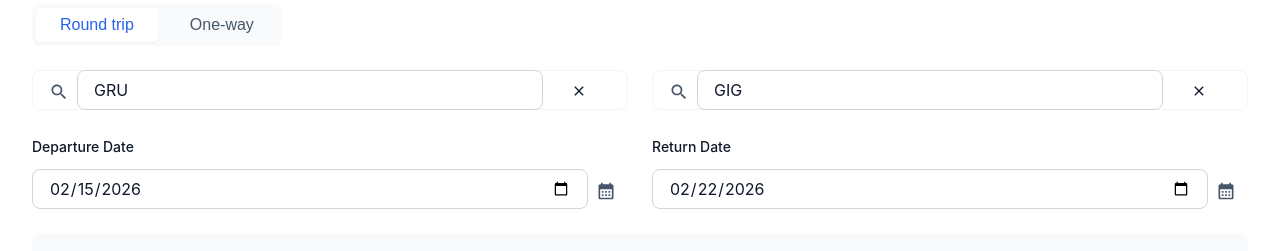
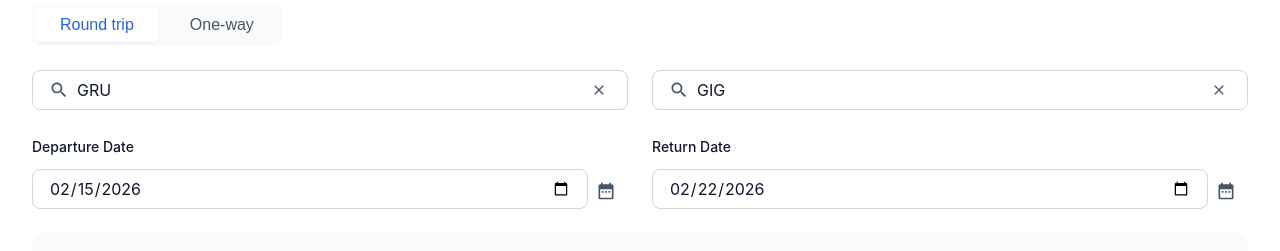
Before and after one commit to jonasmontero/rustbook, an Angular app: page /search in a window 1280 px wide. Shown: the part 177-428 px from the top of the page. Built offline with nearby package versions, Linux system fonts and the light colour scheme.

Commit message:
fix(design-system): register icon svg paths and fix search field input styling

```diff
--- a/src/app/design-system/atoms/icon/icon.atom.ts
+++ b/src/app/design-system/atoms/icon/icon.atom.ts
@@ -1,7 +1,6 @@
 import { Component, Input } from '@angular/core';
 import { CommonModule } from '@angular/common';
 
-undefined
 @Component({
   selector: 'atom-icon',
   standalone: true,
@@ -22,50 +21,84 @@ undefined
   styleUrls: ['./icon.atom.scss'],
 })
 export class IconAtom {
-  /** ome do ícone do registry */
   @Input() name: string = 'search';
-
-  /** amanho do ícone */
   @Input() size: 'sm' | 'md' | 'lg' | 'xl' = 'md';
-
-  /** or customizada (opcional, usa currentColor por padrão) */
   @Input() color?: string;
 
-  /** egistry de SVG paths */
   private iconPaths: Record<string, string> = {
+    dashboard:
+      'M3 13h8V3H3v10zm0 8h8v-6H3v6zm10 0h8V11h-8v10zm0-18v6h8V3h-8z',
+    search:
+      'M15.5 14h-.79l-.28-.27C15.41 12.59 16 11.11 16 9.5 16 5.91 13.09 3 9.5 3S3 5.91 3 9.5 5.91 16 9.5 16c1.61 0 3.09-.59 4.23-1.57l.27.28v.79l5 4.99L20.49 19l-4.99-5zm-6 0C7.01 14 5 11.99 5 9.5S7.01 5 9.5 5 14 7.01 14 9.5 11.99 14 9.5 14z',
     plane:
       'M21 16v-2l-8-5V3.5c0-.83-.67-1.5-1.5-1.5S10 2.67 10 3.5V9l-8 5v2l8-2.5V19l-2 1.5V22l3.5-1 3.5 1v-1.5L13 19v-5.5l8 2.5z',
     calendar:
-      'M19 4h-1V2h-2v2H8V2H6v2H5c-1.11 0-1.99.9-1.99 2L3 20c0 1.1.89 2 2 2h14c1.1 0 2-.9 2-2V6c0-1.1-.9-2-2-2zm0 16H5V10h14v10zM9 14H7v-2h2v2zm4 0h-2v-2h2v2zm4 0h-2v-2h2v2zm-8 4H7v-2h2v2zm4 0h-2v-2h2v2zm4 0h-2v-2h2v2z',
-    search:
-      'M15.5 14h-.79l-.28-.27C15.41 12.59 16 11.11 16 9.5 16 5.91 13.09 3 9.5 3S3 5.91 3 9.5 5.91 16 9.5 16c1.61 0 3.09-.59 4.23-1.57l.27.28v.79l5 4.99L20.49 19l-4.99-5zm-6 0C7.01 14 5 11.99 5 9.5S7.01 5 9.5 5 14 7.01 14 9.5 11.99 14 9.5 14z',
+      'M19 4h-1V2h-2v2H8V2H6v2H5c-1.11 0-1.99.9-1.99 2L3 20c0 1.1.89 2 2 2h14c1.1 0 2-.9 2-2V6c0-1.1-.9-2-2-2zm0 16H5V10h14v10zM9 14H7v-2h2v2zm4 0h-2v-2h2v2zm4 0h-2v-2h2v2z',
+    compare:
+      'M10 3H5c-1.1 0-2 .9-2 2v14c0 1.1.9 2 2 2h5v2h2V1h-2v2zm-5 16V5h5v14H5zm14-16h-5v2h5v14h-5v2h5c1.1 0 2-.9 2-2V5c0-1.1-.9-2-2-2z',
+    analytics:
+      'M19 3H5c-1.1 0-2 .9-2 2v14c0 1.1.9 2 2 2h14c1.1 0 2-.9 2-2V5c0-1.1-.9-2-2-2zM9 17H7v-7h2v7zm4 0h-2V7h2v10zm4 0h-2v-4h2v4z',
+    chart:
+      'M3.5 18.49l6-6.01 4 4L22 6.92l-1.41-1.41-7.09 7.97-4-4L2 16.99z',
+    history:
+      'M13 3a9 9 0 0 0-9 9H1l3.89 3.89.07.14L9 12H6c0-3.87 3.13-7 7-7s7 3.13 7 7-3.13 7-7 7c-1.93 0-3.68-.79-4.94-2.06l-1.42 1.42A8.954 8.954 0 0 0 13 21a9 9 0 0 0 0-18zm-1 5v5l4.28 2.54.72-1.21-3.5-2.08V8H12z',
+    price:
+      'M21.41 11.58l-9-9C12.05 2.22 11.55 2 11 2H4c-1.1 0-2 .9-2 2v7c0 .55.22 1.05.59 1.42l9 9c.36.36.86.58 1.41.58.55 0 1.05-.22 1.41-.59l7-7c.37-.36.59-.86.59-1.41 0-.55-.23-1.06-.59-1.42zM5.5 7C4.67 7 4 6.33 4 5.5S4.67 4 5.5 4 7 4.67 7 5.5 6.33 7 5.5 7z',
+    tag:
+      'M21.41 11.58l-9-9C12.05 2.22 11.55 2 11 2H4c-1.1 0-2 .9-2 2v7c0 .55.22 1.05.59 1.42l9 9c.36.36.86.58 1.41.58.55 0 1.05-.22 1.41-.59l7-7c.37-.36.59-.86.59-1.41 0-.55-.23-1.06-.59-1.42zM5.5 7C4.67 7 4 6.33 4 5.5S4.67 4 5.5 4 7 4.67 7 5.5 6.33 7 5.5 7z',
+    user:
+      'M12 12c2.21 0 4-1.79 4-4s-1.79-4-4-4-4 1.79-4 4 1.79 4 4 4zm0 2c-2.67 0-8 1.34-8 4v2h16v-2c0-2.66-5.33-4-8-4z',
+    menu:
+      'M3 18h18v-2H3v2zm0-5h18v-2H3v2zm0-7v2h18V6H3z',
+    filter:
+      'M10 18h4v-2h-4v2zM3 6v2h18V6H3zm3 7h12v-2H6v2z',
+    'chevron-down':
+      'M16.59 8.59L12 13.17 7.41 8.59 6 10l6 6 6-6z',
+    'chevron-up':
+      'M12 8l-6 6 1.41 1.41L12 10.83l4.59 4.58L18 14z',
+    'chevron-right':
+      'M10 6L8.59 7.41 13.17 12l-4.58 4.59L10 18l6-6z',
+    'chevron-left':
+      'M15.41 7.41L14 6l-6 6 6 6 1.41-1.41L10.83 12z',
     'arrow-right':
       'M12 4l-1.41 1.41L16.17 11H4v2h12.17l-5.58 5.59L12 20l8-8z',
     'arrow-left':
       'M20 11H7.83l5.59-5.59L12 4l-8 8 8 8 1.41-1.41L7.83 13H20v-2z',
-    'chevron-down': 'M16.59 8.59L12 13.17 7.41 8.59 6 10l6 6 6-6z',
     check:
       'M9 16.17L4.83 12l-1.42 1.41L9 19 21 7l-1.41-1.41z',
-    x: 'M19 6.41L17.59 5 12 10.59 6.41 5 5 6.41 10.59 12 5 17.59 6.41 19 12 13.41 17.59 19 19 17.59 13.41 12z',
-    star: 'M12 17.27L18.18 21l-1.64-7.03L22 9.24l-7.19-.61L12 2 9.19 8.63 2 9.24l5.46 4.73L5.82 21z',
+    x:
+      'M19 6.41L17.59 5 12 10.59 6.41 5 5 6.41 10.59 12 5 17.59 6.41 19 12 13.41 17.59 19 19 17.59 13.41 12z',
+    star:
+      'M12 17.27L18.18 21l-1.64-7.03L22 9.24l-7.19-.61L12 2 9.19 8.63 2 9.24l5.46 4.73L5.82 21z',
     heart:
       'M12 21.35l-1.45-1.32C5.4 15.36 2 12.28 2 8.5 2 5.42 4.42 3 7.5 3c1.74 0 3.41.81 4.5 2.09C13.09 3.81 14.76 3 16.5 3 19.58 3 22 5.42 22 8.5c0 3.78-3.4 6.86-8.55 11.54L12 21.35z',
-    info: 'M12 2C6.48 2 2 6.48 2 12s4.48 10 10 10 10-4.48 10-10S17.52 2 12 2zm1 15h-2v-6h2v6zm0-8h-2V7h2v2z',
+    info:
+      'M12 2C6.48 2 2 6.48 2 12s4.48 10 10 10 10-4.48 10-10S17.52 2 12 2zm1 15h-2v-6h2v6zm0-8h-2V7h2v2z',
     warning:
       'M1 21h22L12 2 1 21zm12-3h-2v-2h2v2zm0-4h-2v-4h2v4z',
-    user: 'M12 12c2.21 0 4-1.79 4-4s-1.79-4-4-4-4 1.79-4 4 1.79 4 4 4zm0 2c-2.67 0-8 1.34-8 4v2h16v-2c0-2.66-5.33-4-8-4z',
-    menu: 'M3 18h18v-2H3v2zm0-5h18v-2H3v2zm0-7v2h18V6H3z',
-    filter:
-      'M10 18h4v-2h-4v2zM3 6v2h18V6H3zm3 7h12v-2H6v2z',
+    baggage:
+      'M19 6h-3V4c0-1.1-.9-2-2-2h-4c-1.1 0-2 .9-2 2v2H5c-1.1 0-2 .9-2 2v11c0 1.1.9 2 2 2h14c1.1 0 2-.9 2-2V8c0-1.1-.9-2-2-2zm-9-2h4v2h-4V4zm9 15H5V8h14v11z',
+    meal:
+      'M11 9H9V2H7v7H5V2H3v7c0 2.12 1.66 3.84 3.75 3.97V22h2.5v-9.03C11.34 12.84 13 11.12 13 9V2h-2v7zm5-3v8h2.5v8H21V2c-2.76 0-5 2.24-5 4z',
+    wifi:
+      'M12 3C7.79 3 3.97 4.7 1.22 7.45l1.41 1.41C5.07 6.42 8.35 5 12 5c3.65 0 6.93 1.42 9.36 3.86l1.41-1.41C20.03 4.7 16.21 3 12 3zm0 4c-2.83 0-5.41 1.15-7.29 2.99l1.41 1.41C7.6 9.94 9.69 9 12 9c2.31 0 4.4.94 5.88 2.4l1.41-1.41C17.41 8.15 14.83 7 12 7zm0 4c-1.87 0-3.56.76-4.79 1.99l1.41 1.41C9.48 13.55 10.66 13 12 13s2.52.55 3.38 1.4l1.41-1.41C15.56 11.76 13.87 11 12 11zm0 4c-.83 0-1.5.67-1.5 1.5S11.17 18 12 18s1.5-.67 1.5-1.5S12.83 15 12 15z',
+    entertainment:
+      'M21 3H3c-1.1 0-2 .9-2 2v12c0 1.1.9 2 2 2h5v2h8v-2h5c1.1 0 1.99-.9 1.99-2L23 5c0-1.1-.9-2-2-2zm0 14H3V5h18v12z',
+    seat:
+      'M4 18v3h3v-3h10v3h3v-3c1.1 0 2-.9 2-2V5c0-1.1-.9-2-2-2H4c-1.1 0-2 .9-2 2v11c0 1.1.9 2 2 2zm2-13h12v9H6V5z',
+    priority:
+      'M12 2L1 21h22L12 2zm0 4.14L18.73 18H5.27L12 6.14zM11 10h2v4h-2zm0 6h2v2h-2z',
+    settings:
+      'M19.14 12.94c.04-.3.06-.61.06-.94 0-.32-.02-.64-.07-.94l2.03-1.58c.18-.14.23-.41.12-.61l-1.92-3.32c-.12-.22-.37-.29-.59-.22l-2.39.96c-.5-.38-1.03-.7-1.62-.94l-.36-2.54c-.04-.24-.24-.41-.48-.41h-3.84c-.24 0-.43.17-.47.41l-.36 2.54c-.59.24-1.13.57-1.62.94l-2.39-.96c-.22-.08-.47 0-.59.22L2.74 8.87c-.12.21-.08.47.12.61l2.03 1.58c-.05.3-.09.63-.09.94s.02.64.07.94l-2.03 1.58c-.18.14-.23.41-.12.61l1.92 3.32c.12.22.37.29.59.22l2.39-.96c.5.38 1.03.7 1.62.94l.36 2.54c.05.24.24.41.48.41h3.84c.24 0 .44-.17.47-.41l.36-2.54c.59-.24 1.13-.56 1.62-.94l2.39.96c.22.08.47 0 .59-.22l1.92-3.32c.12-.22.07-.47-.12-.61l-2.01-1.58zM12 15.6c-1.98 0-3.6-1.62-3.6-3.6s1.62-3.6 3.6-3.6 3.6 1.62 3.6 3.6-1.62 3.6-3.6 3.6z',
+    help:
+      'M12 2C6.48 2 2 6.48 2 12s4.48 10 10 10 10-4.48 10-10S17.52 2 12 2zm1 16h-2v-2h2v2zm1.07-7.75l-.9.92C12.45 11.9 12 12.5 12 14h-2v-.5c0-1.1.45-2.1 1.17-2.83l1.24-1.26c.37-.36.59-.86.59-1.41 0-1.1-.9-2-2-2s-2 .9-2 2H7c0-2.76 2.24-5 5-5s5 2.24 5 5c0 1.04-.42 1.99-1.07 2.67z',
   };
 
-  /** etorna o tamanho em pixels baseado na prop size */
   get sizeInPx(): number {
     const sizes = { sm: 16, md: 20, lg: 24, xl: 32 };
     return sizes[this.size];
   }
 
-  /** etorna o SVG path do ícone selecionado */
   getIconPath(): string {
     return this.iconPaths[this.name] || this.iconPaths['search'];
   }
--- a/src/app/design-system/molecules/search-field/search-field.molecule.scss
+++ b/src/app/design-system/molecules/search-field/search-field.molecule.scss
@@ -1,23 +1,19 @@
-/**
- * earchFieldMolecule Styles
- * EM: .molecule-search-field
- */
-
 .molecule-search-field {
   position: relative;
   display: flex;
   align-items: center;
   gap: var(--space-sm);
   background-color: var(--bg-primary);
-  border: 1px solid var(--bg-tertiary);
+  border: 1px solid #D1D5DB;
   border-radius: var(--radius-md);
   padding: 0 var(--space-md);
   transition: var(--transition-fast);
+  width: 100%;
+  box-sizing: border-box;
 
   &:focus-within {
     border-color: var(--color-primary);
-    outline: 2px solid rgba(37, 99, 235, 0.1);
-    outline-offset: 0;
+    box-shadow: 0 0 0 3px rgba(37, 99, 235, 0.1);
   }
 
   // Sizes
@@ -43,29 +39,46 @@
   &__icon {
     flex-shrink: 0;
     color: var(--text-secondary);
+    display: flex;
+    align-items: center;
   }
 
   &__input {
     flex: 1;
-    border: none !important;
-    outline: none !important;
-    box-shadow: none !important;
-    padding: 0 !important;
-    height: auto !important;
-    background: transparent !important;
+    border: none;
+    outline: none;
+    box-shadow: none;
+    padding: 0;
+    margin: 0;
+    height: 100%;
+    background: transparent;
+    font-family: var(--font-family);
+    font-size: var(--font-size-md);
+    color: var(--text-primary);
+    min-width: 0;
 
-    &:focus {
-      border: none !important;
-      outline: none !important;
-      box-shadow: none !important;
+    &::placeholder {
+      color: var(--text-muted);
     }
   }
 
-  &__clear {
+  &__clear-btn {
     flex-shrink: 0;
-    min-width: auto !important;
-    padding: var(--space-xs) !important;
-    height: auto !important;
+    display: flex;
+    align-items: center;
+    justify-content: center;
+    border: none;
+    background: transparent;
+    cursor: pointer;
+    padding: 4px;
+    border-radius: var(--radius-sm);
+    color: var(--text-secondary);
+    transition: background 0.2s, color 0.2s;
+
+    &:hover {
+      background: var(--bg-secondary);
+      color: var(--text-primary);
+    }
   }
 
   &__loading {
--- a/src/app/design-system/molecules/search-field/search-field.molecule.ts
+++ b/src/app/design-system/molecules/search-field/search-field.molecule.ts
@@ -1,24 +1,12 @@
 import { Component, Input, Output, EventEmitter } from '@angular/core';
 import { CommonModule } from '@angular/common';
 import { FormsModule } from '@angular/forms';
-import { IconAtom, InputAtom, ButtonAtom, SpinnerAtom } from '../../atoms';
+import { IconAtom, SpinnerAtom } from '../../atoms';
 
-/**
- * earchFieldMolecule - Campo de Busca
- *
- * olécula que combina input com ícone de busca e botão de limpar.
- * sado para busca de aeroportos, destinos, etc.
- *
- * @example
- * <molecule-search-field
- *   placeholder="Search destino..."
- *   (search)="handleSearch($event)"
- * />
- */
 @Component({
   selector: 'molecule-search-field',
   standalone: true,
-  imports: [CommonModule, FormsModule, IconAtom, InputAtom, ButtonAtom, SpinnerAtom],
+  imports: [CommonModule, FormsModule, IconAtom, SpinnerAtom],
   template: `
     <div [class]="getSearchFieldClasses()">
       <atom-icon
@@ -27,26 +15,26 @@ import { IconAtom, InputAtom, ButtonAtom, SpinnerAtom } from '../../atoms';
         class="molecule-search-field__icon"
       />
 
-      <atom-input
-        [type]="'text'"
+      <input
+        type="text"
         [placeholder]="placeholder"
-        [value]="value"
+        [ngModel]="value"
+        (ngModelChange)="onValueChange($event)"
         [disabled]="loading"
-        (valueChange)="onValueChange($event)"
         (keyup.enter)="onSearch()"
         class="molecule-search-field__input"
       />
 
       @if (value) {
-        <atom-button
-          variant="ghost"
-          size="sm"
-          icon="x"
+        <button
+          type="button"
+          class="molecule-search-field__clear-btn"
+          (click)="onClear()"
           [disabled]="loading"
-          (clicked)="onClear()"
-          class="molecule-search-field__clear"
-          label=""
-        />
+          title="Clear search"
+        >
+          <atom-icon name="x" size="sm" />
+        </button>
       }
 
       @if (loading) {
@@ -59,28 +47,15 @@ import { IconAtom, InputAtom, ButtonAtom, SpinnerAtom } from '../../atoms';
   styleUrls: ['./search-field.molecule.scss'],
 })
 export class SearchFieldMolecule {
-  /** laceholder do input */
   @Input() placeholder: string = 'Search...';
-
-  /** alor do input */
   @Input() value: string = '';
-
-  /** stado de loading */
   @Input() loading: boolean = false;
-
-  /** amanho do campo */
   @Input() size: 'sm' | 'md' | 'lg' = 'md';
 
-  /** mite quando o usuário faz busca (Enter ou botão) */
   @Output() search = new EventEmitter<string>();
-
-  /** mite quando o campo é limpo */
   @Output() clear = new EventEmitter<void>();
-
-  /** mite quando o valor muda */
   @Output() valueChange = new EventEmitter<string>();
 
-  /** etorna classes CSS do search field */
   getSearchFieldClasses(): string {
     return [
       'molecule-search-field',
@@ -91,20 +66,18 @@ export class SearchFieldMolecule {
       .join(' ');
   }
 
-  /** andler de mudança de valor */
   onValueChange(newValue: string): void {
     this.value = newValue;
     this.valueChange.emit(newValue);
   }
 
-  /** andler de busca */
   onSearch(): void {
-    if (this.value.trim() && !this.loading) {
-      this.search.emit(this.value.trim());
+    if (this.loading || !this.value || !this.value.trim()) {
+      return;
     }
+    this.search.emit(this.value.trim());
   }
 
-  /** andler de limpar */
   onClear(): void {
     this.value = '';
     this.valueChange.emit('');
```
Also changed, not shown: 1 other file (tests, documents, lock files or other folders).
